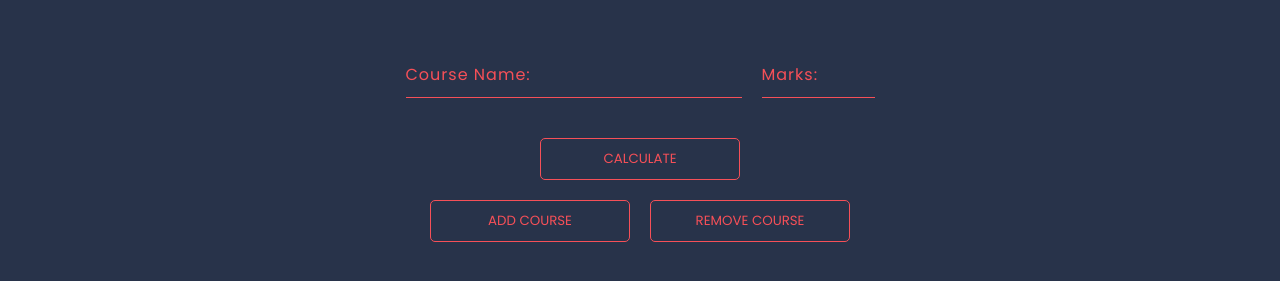
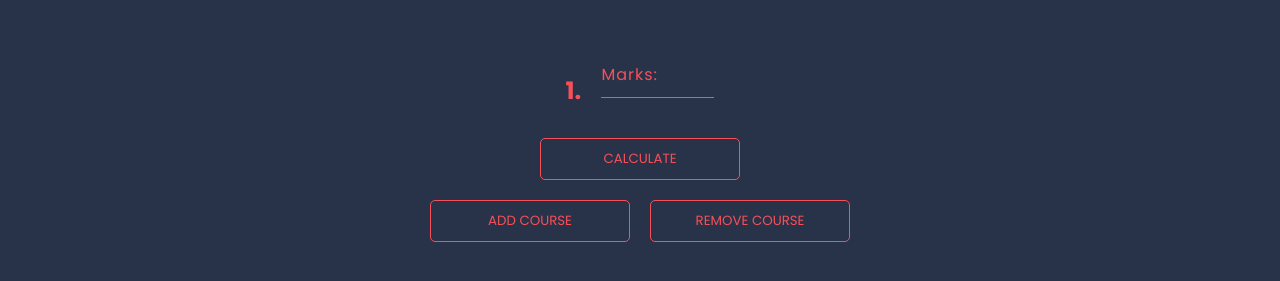
Before and after one commit to HamadS-IT/Hamad1999-ux.github.io, a plain HTML site: page index.html in a window 1280 px wide. Shown: the part 313-594 px from the top of the page. Drawn offline with Linux system fonts and the light colour scheme.

Commit message:
removed Course Name Field

```diff
--- a/index.css
+++ b/index.css
@@ -75,6 +75,11 @@ body{
     justify-content: center;
     align-items: center;
 }
+
+#number{
+    color: var(--color1) ;
+}
+
 .group{
     display: flex;
     justify-content: center;
--- a/index.html
+++ b/index.html
@@ -26,10 +26,7 @@
             <form action="" id="form">
                 <div class="courses">
                 <div class="group">
-                    <div class="input-field cname">
-                        <input type="text" id="cname" value="" autocomplete="off" required />
-                        <label for="cname">Course Name:</label>
-                    </div>
+                    <h2 id="number">1.</h2>
                     <div class="input-field marks">
                         <input type="number" id="marks" value="" min="0" max="100" autocomplete="off" required />
                         <label for="marks">Marks:</label>
--- a/index.js
+++ b/index.js
@@ -12,8 +12,8 @@ CourseNo=1
 Add.addEventListener("click",(e)=>{
     e.preventDefault();
     if (CourseNo<50){
-
         courses.insertAdjacentHTML("beforeend", course.outerHTML );
+        document.querySelectorAll("#number")[CourseNo].innerHTML=CourseNo+1 +".";
         CourseNo+=1;
     }
 })
```
